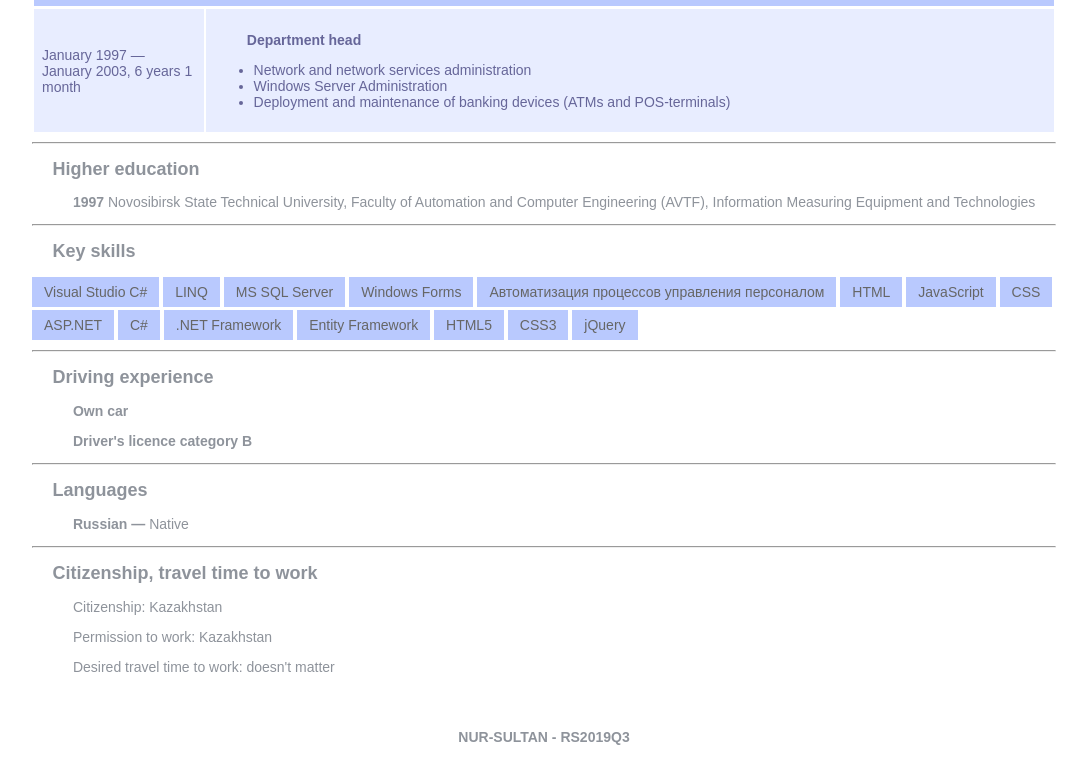
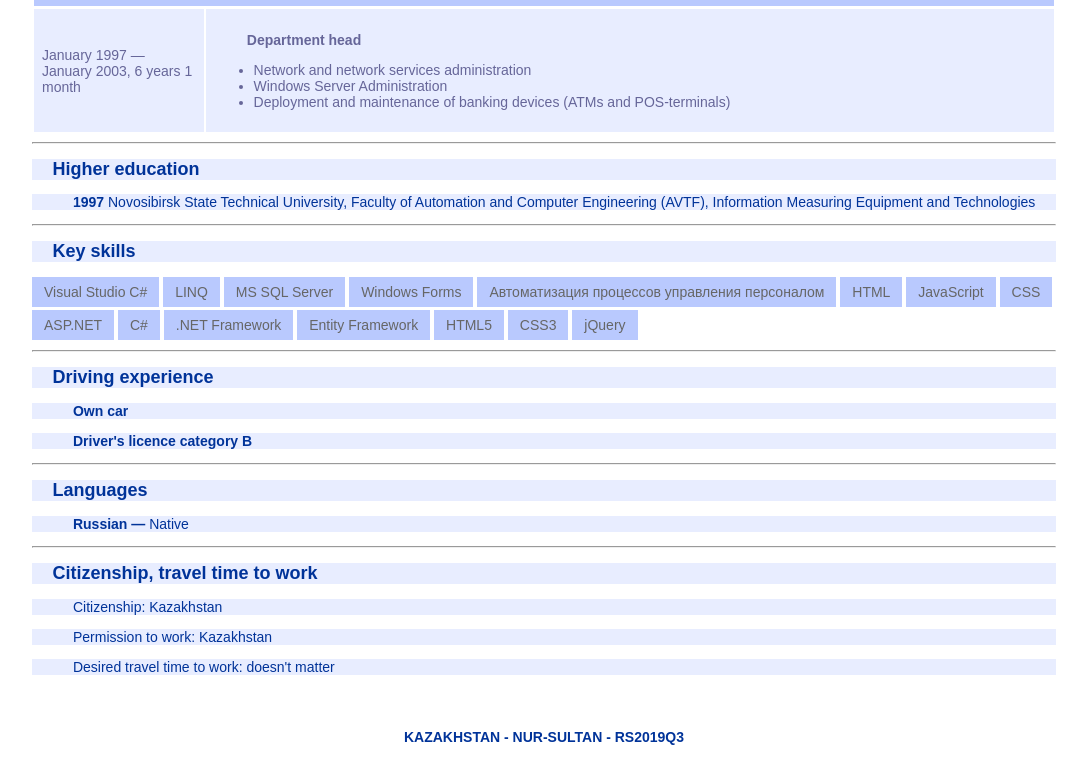
Before and after one commit to AbzalT/rsschool-cv, a plain HTML site: page index.html in a window 1280 px wide. Shown: the part 1551-2335 px from the top of the page, without its empty margins (96-1183 px from the left). Drawn offline with Linux system fonts and the light colour scheme.

Commit message:
docs: update style.css

```diff
--- a/index.html
+++ b/index.html
@@ -160,7 +160,7 @@
         </section>
     </main>
     <footer class="container">
-        <p><b>NUR-SULTAN - RS2019Q3</b></p>
+        <p><b>Kazakhstan - NUR-SULTAN - RS2019Q3</b></p>
     </footer>
 </body>
 </html>
--- a/style.css
+++ b/style.css
@@ -3,7 +3,8 @@ body {
 	margin: 0;
     font-size: 14px;
     font-family: Arial, sans-serif;
-	color: #8e939b;
+    /* color: #8e939b; */
+    color: #039;
 	-webkit-font-smoothing: antialiased;
 	-moz-osx-font-smoothing: grayscale;
 }
@@ -26,10 +27,12 @@ header h1 {
 section h2 {
     padding-left: 2%;
     font-size: 18px;
+    background: #e8edff;
 }
 
 section p {
-	padding-left: 4%;
+    padding-left: 4%;
+    background: #e8edff;
 }
 
 footer {
@@ -70,6 +73,12 @@ footer {
     height: 316px;
     padding-left: 2%;
 }
+
+.box>div:last-child {
+    margin-left: 2%;
+    width: calc(95% - 238px);
+}
+
 th {
     font-size: 13px;
     font-weight: normal;
@@ -88,3 +97,7 @@ th {
   }
   tr:hover td,
   .obloko-tag__section:hover {background: #ccddff;}
+
+  footer>p {
+      text-transform: uppercase;
+  }
```
